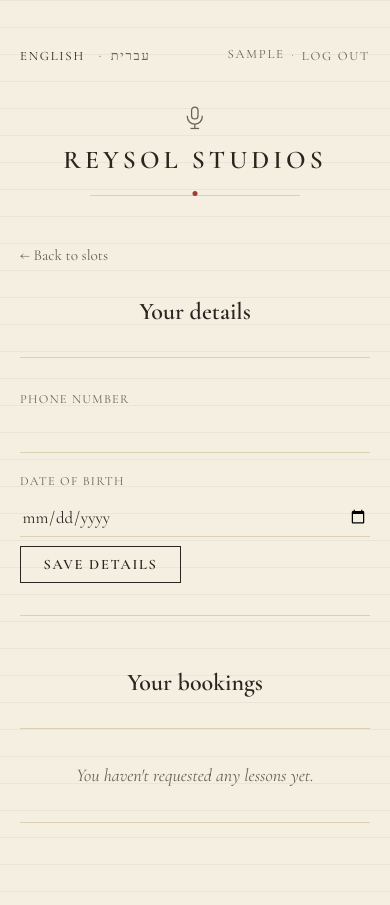
After one commit to alonshac8484/Singing_lessopns, a Django app: page /slots/account/ in a window 390 px wide. The commit adds this page. Run offline with Django 4.2, Linux system fonts and the light colour scheme; the visitor is signed in with stand-in values (Sample User, id 1); data comes from the database, SQL or seed files in the repository; data that the repository does not hold is empty.

Commit message:
Add account page: editable profile details and booking history
Clicking the username in the header now links to /slots/account/,
a new login-required page with two sections: a form to edit phone
number and date of birth (new Profile model, one-to-one with User,
auto-created on first visit via get_or_create), and a read-only list
of the user's own booking requests with their status, reusing the
same hairline-row styling as the public slot list. Booking status
labels (Pending/Approved/Rejected) are now translatable since
they're shown to students here, not just in the admin.

Verified in both English/LTR and Hebrew/RTL: saving details shows a
translated success message, and the history list only ever shows
the logged-in user's own bookings. Added 3 new tests (login
required, saving creates/updates the profile, history is scoped to
the current user) -- 9/9 pass.

Co-Authored-By: Claude Sonnet 5 <noreply@anthropic.com>
Claude-Session: https://claude.ai/code/session_01VnRy5aDWEFvWiZrHdDz6YL

```diff
--- a/bookings/forms.py
+++ b/bookings/forms.py
@@ -3,7 +3,7 @@ from django.contrib.auth.forms import UserCreationForm
 from django.contrib.auth.models import User
 from django.utils.translation import gettext_lazy as _
 
-from .models import BookingRequest
+from .models import BookingRequest, Profile
 
 
 class SignUpForm(UserCreationForm):
@@ -30,3 +30,16 @@ class BookingRequestForm(forms.ModelForm):
             "student_phone": _("Student phone"),
             "message": _("Message"),
         }
+
+
+class ProfileForm(forms.ModelForm):
+    class Meta:
+        model = Profile
+        fields = ["phone", "date_of_birth"]
+        widgets = {
+            "date_of_birth": forms.DateInput(attrs={"type": "date"}),
+        }
+        labels = {
+            "phone": _("Phone number"),
+            "date_of_birth": _("Date of birth"),
+        }
--- a/bookings/models.py
+++ b/bookings/models.py
@@ -1,5 +1,6 @@
 from django.conf import settings
 from django.db import models
+from django.utils.translation import gettext_lazy as _
 
 
 class LessonSlot(models.Model):
@@ -23,9 +24,9 @@ class LessonSlot(models.Model):
 
 class BookingRequest(models.Model):
     class Status(models.TextChoices):
-        PENDING = "pending", "Pending"
-        APPROVED = "approved", "Approved"
-        REJECTED = "rejected", "Rejected"
+        PENDING = "pending", _("Pending")
+        APPROVED = "approved", _("Approved")
+        REJECTED = "rejected", _("Rejected")
 
     slot = models.ForeignKey(LessonSlot, on_delete=models.CASCADE, related_name="requests")
     user = models.ForeignKey(
@@ -44,3 +45,12 @@ class BookingRequest(models.Model):
 
     def __str__(self):
         return f"{self.student_name} - {self.slot} ({self.status})"
+
+
+class Profile(models.Model):
+    user = models.OneToOneField(settings.AUTH_USER_MODEL, on_delete=models.CASCADE, related_name="profile")
+    phone = models.CharField(max_length=30, blank=True)
+    date_of_birth = models.DateField(null=True, blank=True)
+
+    def __str__(self):
+        return f"Profile for {self.user}"
--- a/bookings/urls.py
+++ b/bookings/urls.py
@@ -7,6 +7,7 @@ app_name = "bookings"
 urlpatterns = [
     path("", views.slot_list, name="slot_list"),
     path("signup/", views.signup, name="signup"),
+    path("account/", views.account, name="account"),
     path("<int:slot_id>/book/", views.book_slot, name="book_slot"),
     path("confirmation/<int:booking_id>/", views.confirmation, name="confirmation"),
 ]
--- a/bookings/views.py
+++ b/bookings/views.py
@@ -8,8 +8,8 @@ from django.shortcuts import get_object_or_404, redirect, render
 from django.urls import reverse
 from django.utils.translation import gettext as _
 
-from .forms import BookingRequestForm, SignUpForm
-from .models import BookingRequest, LessonSlot
+from .forms import BookingRequestForm, ProfileForm, SignUpForm
+from .models import BookingRequest, LessonSlot, Profile
 
 
 def slot_list(request):
@@ -70,3 +70,20 @@ def signup(request):
     else:
         form = SignUpForm()
     return render(request, "registration/signup.html", {"form": form})
+
+
+@login_required
+def account(request):
+    profile, _created = Profile.objects.get_or_create(user=request.user)
+
+    if request.method == "POST":
+        form = ProfileForm(request.POST, instance=profile)
+        if form.is_valid():
+            form.save()
+            messages.success(request, _("Your details have been updated."))
+            return redirect(reverse("bookings:account"))
+    else:
+        form = ProfileForm(instance=profile)
+
+    bookings = request.user.bookings.select_related("slot").all()
+    return render(request, "bookings/account.html", {"form": form, "bookings": bookings})
--- a/templates/base.html
+++ b/templates/base.html
@@ -86,7 +86,15 @@
     .auth-links a:hover,
     .link-btn:hover { color: var(--accent); }
 
-    .auth-username { text-transform: uppercase; letter-spacing: 0.14em; font-size: 0.8rem; color: var(--ink); }
+    .auth-username {
+      text-transform: uppercase;
+      letter-spacing: 0.14em;
+      font-size: 0.8rem;
+      color: var(--ink);
+      text-decoration: none;
+    }
+
+    .auth-username:hover { color: var(--accent); }
 
     .brand-block { text-align: center; }
 
@@ -229,6 +237,21 @@
       border-bottom: 1px solid var(--line);
     }
 
+    /* Account page */
+    .account-history-heading { margin-top: 3rem; }
+
+    .booking-status {
+      text-transform: uppercase;
+      letter-spacing: 0.1em;
+      font-size: 0.8rem;
+      font-weight: 600;
+      white-space: nowrap;
+    }
+
+    .booking-status--pending { color: var(--ink-soft); }
+    .booking-status--approved { color: var(--accent); }
+    .booking-status--rejected { color: var(--ink-faint); }
+
     /* Form card */
     .card {
       border-top: 1px solid var(--line);
@@ -338,7 +361,7 @@
       </span>
       <span class="auth-links">
         {% if user.is_authenticated %}
-          <span class="auth-username">{{ user.get_username }}</span>
+          <a class="auth-username" href="{% url 'bookings:account' %}">{{ user.get_username }}</a>
           <form action="{% url 'logout' %}" method="post">
             {% csrf_token %}
             <button type="submit" class="link-btn">{% trans "Log out" %}</button>
--- /dev/null
+++ b/templates/bookings/account.html
@@ -0,0 +1,41 @@
+{% extends "base.html" %}
+{% load i18n %}
+{% block title %}{% trans "Your account" %}{% endblock %}
+{% block content %}
+  <a class="back-link" href="{% url 'bookings:slot_list' %}">{% if LANGUAGE_BIDI %}&rarr;{% else %}&larr;{% endif %} {% trans "Back to slots" %}</a>
+
+  <h2 class="slot-heading">{% trans "Your details" %}</h2>
+  <div class="card">
+    <form method="post">
+      {% csrf_token %}
+      {{ form.non_field_errors }}
+      {% for field in form %}
+        <p>
+          <label for="{{ field.id_for_label }}">{{ field.label }}</label>
+          {{ field }}
+          {% if field.help_text %}<span class="field-help">{{ field.help_text }}</span>{% endif %}
+          {{ field.errors }}
+        </p>
+      {% endfor %}
+      <button type="submit" class="btn-submit">{% trans "Save details" %}</button>
+    </form>
+  </div>
+
+  <h2 class="slot-heading account-history-heading">{% trans "Your bookings" %}</h2>
+  {% if bookings %}
+    <div class="slot-rows">
+      {% for booking in bookings %}
+        <div class="slot-row">
+          <span class="slot-meta">
+            <span class="weekday">{{ booking.slot.date|date:"D, d" }}</span>
+            <span class="sep">&middot;</span>{{ booking.slot.start_time|time:"H:i" }}&ndash;{{ booking.slot.end_time|time:"H:i" }}
+            <span class="sep">&middot;</span>{{ booking.slot.date|date:"F Y" }}
+          </span>
+          <span class="booking-status booking-status--{{ booking.status }}">{{ booking.get_status_display }}</span>
+        </div>
+      {% endfor %}
+    </div>
+  {% else %}
+    <p class="empty">{% trans "You haven't requested any lessons yet." %}</p>
+  {% endif %}
+{% endblock %}
```
Also changed, not shown: bookings/tests.py (+44 -1 lines), bookings/migrations/0003_profile.py (added), locale/he/LC_MESSAGES/django.po, 1 other file.
